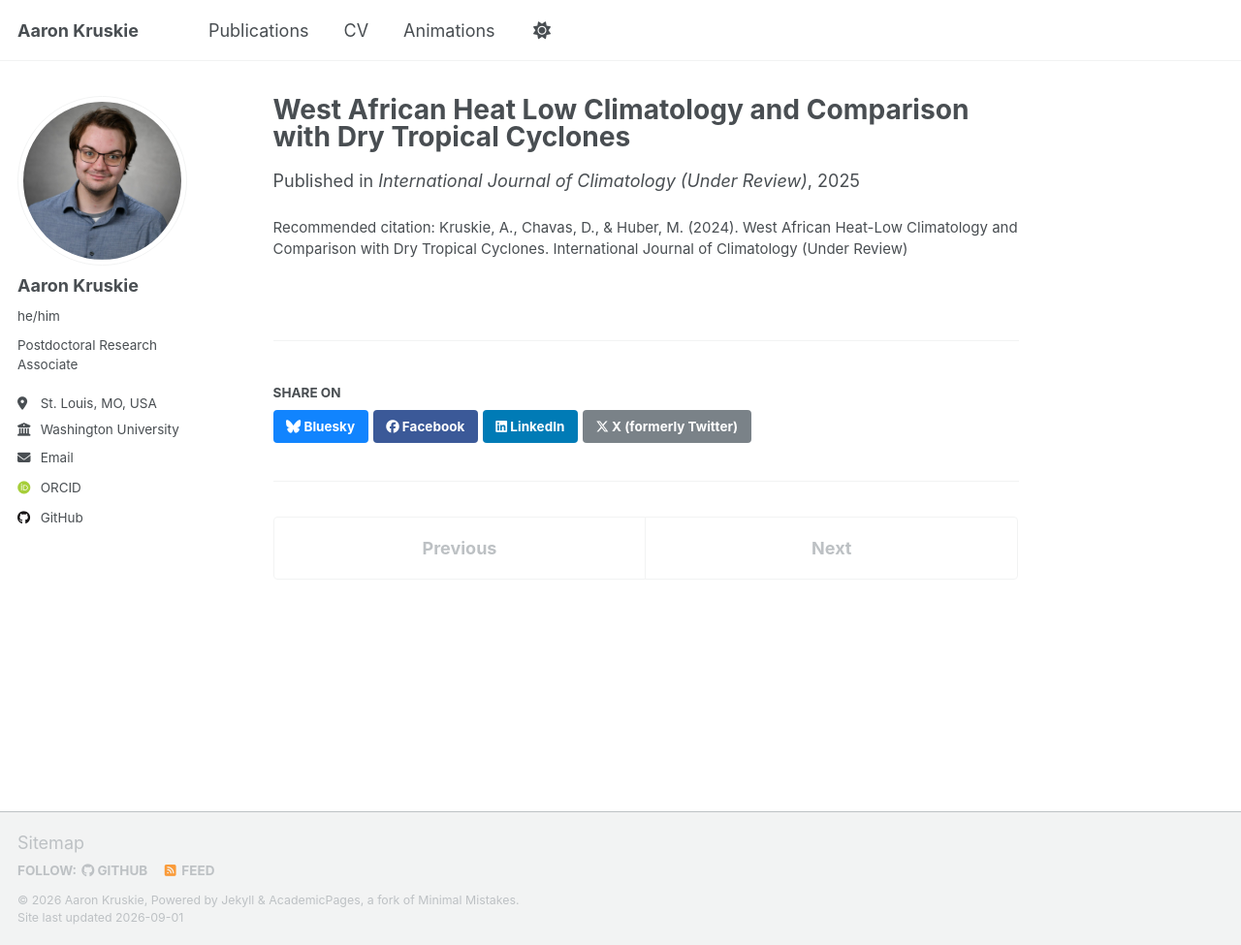
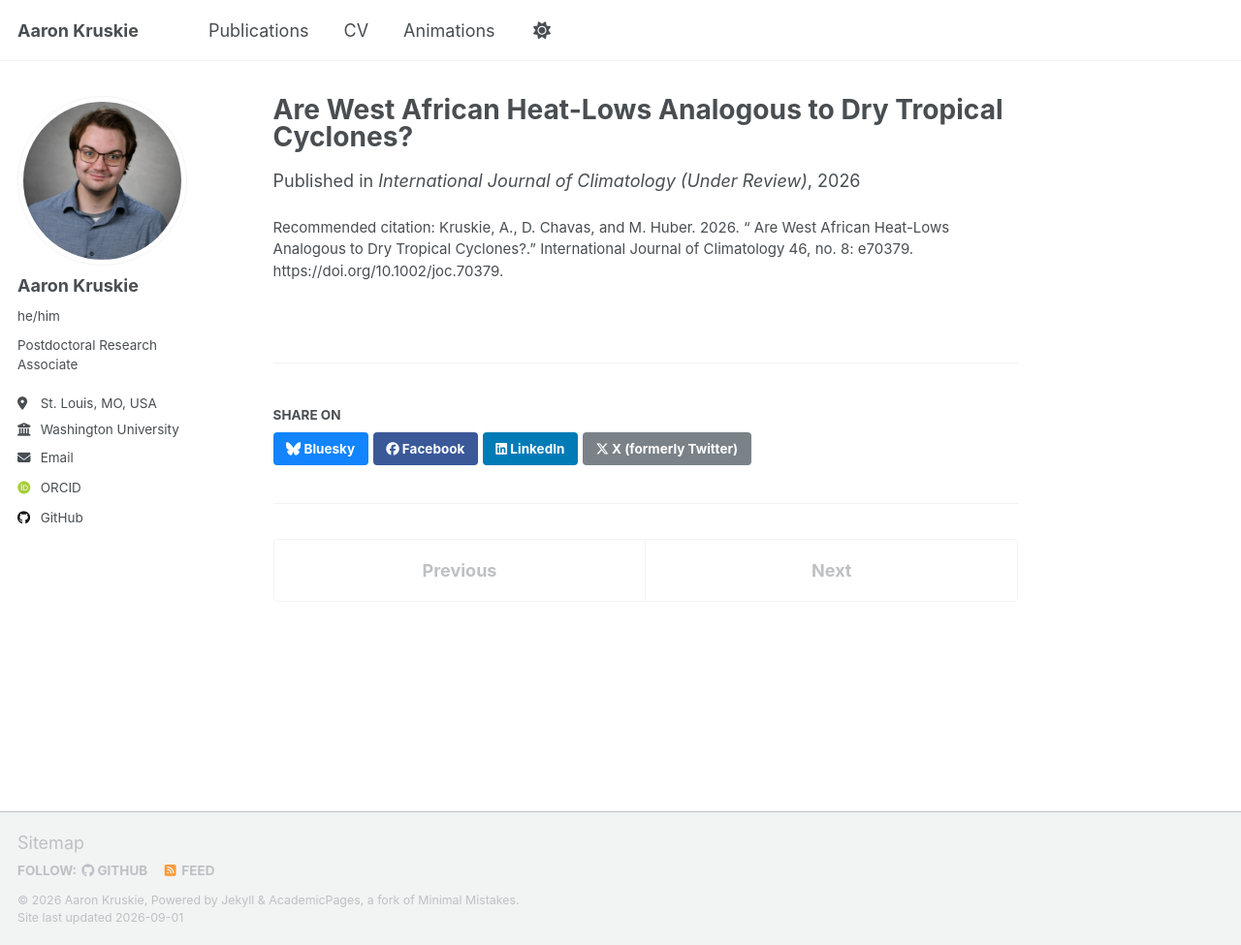
Before and after one commit to akruskie/akruskie.github.io, a Jekyll site: the page built from _publications/2009-10-01-paper-title-number-1.md, in a window 1280 px wide and 975 px high. Shown: the whole window at 97% size. Built offline with Jekyll 4.4.1, drawn with Linux system fonts in a browser that asks for light colours; some web fonts are replaced; a script that is not in the unit is left out.

Commit message:
Update 2009-10-01-paper-title-number-1.md

```diff
--- a/_publications/2009-10-01-paper-title-number-1.md
+++ b/_publications/2009-10-01-paper-title-number-1.md
@@ -1,10 +1,10 @@
 ---
-title: "West African Heat Low Climatology and Comparison with Dry Tropical Cyclones"
+title: "Are West African Heat-Lows Analogous to Dry Tropical Cyclones?"
 collection: publications
 category: manuscripts
 permalink: /publication/2025-WAHL
 excerpt: 'This work explores surface-flux generated thermal lows in western Africa and compares them to dry tropical cyclones using potential intensity theory'
-date: 2025-10-31
+date: 2026-04-07
 venue: 'International Journal of Climatology (Under Review)'
-citation: 'Kruskie, A., Chavas, D., & Huber, M. (2024). West African Heat-Low Climatology and Comparison with Dry Tropical Cyclones. International Journal of Climatology (Under Review)'
+citation: 'Kruskie, A., D. Chavas, and M. Huber. 2026. “ Are West African Heat-Lows Analogous to Dry Tropical Cyclones?.” International Journal of Climatology 46, no. 8: e70379. https://doi.org/10.1002/joc.70379.'
 ---
```
